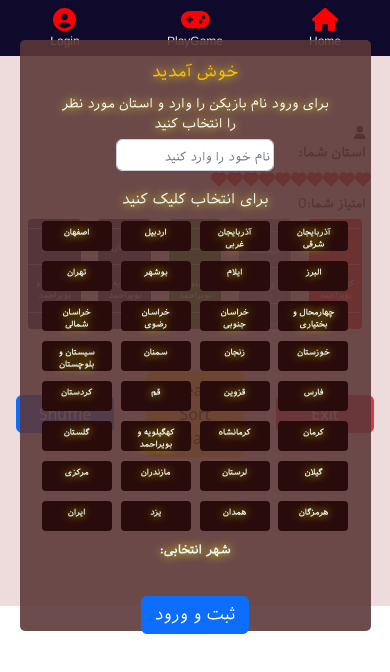
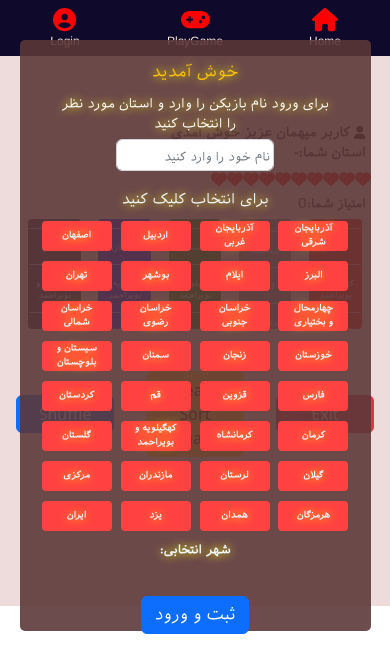
Before and after one commit to omidSharifi526/iranBinApp, a React (Create React App) app: page /playgame in a window 390 px wide. Shown: the top 672 px of the page. Built offline with nearby package versions, Linux system fonts and the light colour scheme.

Commit message:
showUserInfoInGamePage

```diff
--- a/src/Components/GetUserInfo/GetUserInfo.jsx
+++ b/src/Components/GetUserInfo/GetUserInfo.jsx
@@ -64,13 +64,14 @@ const GetUserInfo = ({stateChanger,usernameChanger,setCitySelected }) => {
         <div className='listCityforSelect-container'>
           {
             Cityes.map((val,index)=>{
-                return(<>
-                <div id='City-Cells' className='City-Cells btn '  onClick={(e)=>{
+
+                return(<div key={index} >
+                <div id='City-Cells' key={index} className='City-Cells btn '  onClick={(e)=>{
                   setCitySelectedinternal( e.target)
                 }}>
                     {val.name}
                 </div>
-                </>)
+                </div>)
             })
           }
 
--- a/src/Components/GetUserInfo/get/user-style.scss
+++ b/src/Components/GetUserInfo/get/user-style.scss
@@ -106,6 +106,7 @@ input{
       margin-top: 19px;
         color: aliceblue;
         text-shadow: 0 0 10px yellow;
+
     }
     .listCityforSelect-container{
         display: flex;
@@ -126,6 +127,7 @@ input{
             font-size: 13px;
             font-family: 'iranS';
             text-shadow: 0 0 10px yellow;
+
         }
 
         span{
@@ -182,12 +184,15 @@ font-size: 10px !important;
 @media only screen and (max-width: 1200px)   {
 
     #City-Cells{
-        background-color: rgb(41, 11, 11);
+        background-color: rgb(255, 65, 65);
         width: 70px;
         height: 30px;
-        font-size: 8px;
+
+        font-size: 9px;
         color: aliceblue;
         font-weight:900;
-        padding-top: 5px;
+       display: flex;
+       justify-content: center;
+       align-items: center;
     }
 }
--- a/src/Pages/GameSource/Components/ListOfCity-Style.scss
+++ b/src/Pages/GameSource/Components/ListOfCity-Style.scss
@@ -128,6 +128,8 @@
         margin: auto;
         padding-top: 13px;
         padding-bottom: 10px;
+
+
         // padding: 10px 0px 1px;
     }
 
--- a/src/Pages/GameSource/Components/ListOfCitys.jsx
+++ b/src/Pages/GameSource/Components/ListOfCitys.jsx
@@ -2,11 +2,13 @@ import React from 'react';
 import {motion} from 'framer-motion';
 import { useState } from 'react';
 import { FontAwesomeIcon } from '@fortawesome/react-fontawesome'
-import { faUser,faHeart,faStar } from '@fortawesome/free-solid-svg-icons'
+import { faUser,faHeart,faStar } from '@fortawesome/free-solid-svg-icons';
+import { useEffect } from 'react';
 
 import './ListOfCity-Style.scss';
 import { Cityes } from '../Data/GameInfo';
-import { isDisabled } from '@testing-library/user-event/dist/utils';
+// import { isDisabled } from '@testing-library/user-event/dist/utils';
+
 
 
 
@@ -47,25 +49,43 @@ import { isDisabled } from '@testing-library/user-event/dist/utils';
 
 
 const ListOfCitys = ({playerName,citySelected}) => {
-
-    const [shuffelled,setShuffeled]=useState(true);
-    let pName=playerName;
-    let CitySels=citySelected;
+  let pName=playerName;
+  let CitySels=citySelected;
 
 
 
 
+  const [userName,setUserName]=useState('')
+  const [citySelectedDoGet,setcitySelectedDoGet]=useState('');
+  const [shuffelled,setShuffeled]=useState(true);
+  const [score,setScore]=useState(0);
+  const [jun,reduceJun]=useState(['1','2','3','4','5','6','7','8','9','10']);
+  const[countRound,setCountRound]=useState(10);
+  const [showmess,setShowMess]=useState(false);
+  const[countRender,setcountRender]=useState(0);
+  const[shLists,setshLists]=useState([[],[],[],[],[]])
+
+let count=1
+  useEffect(() => {
+    console.log(typeof count)
+    if (countRender==0 && pName=='' && CitySels=='' ) {
+      setUserName('کاربر میهمان')
+      setcitySelectedDoGet('-')
+      setCountRound(countRender)
+
+    }
+    else if(pName!='' && CitySels!='') {
+      setUserName(pName);
+      setcitySelectedDoGet(CitySels);
+
+    }
+
+  }, [playerName])
 
 
-    // console.log('StandadArr',standardArr);
-    // console.log('Shuffle Arr',shuffleArr);
-    const [showmess,setShowMess]=useState(false);
-    const [score,setScore]=useState(0)
-    const [jun,reduceJun]=useState(['1','2','3','4','5','6','7','8','9','10']);
-    const[countRound,setCountRound]=useState(10);
-   // console.log('isjun',jun)
-    // const[rate,SetRate]=useState(0);
 
+
+    let Lshuf1,Lshuf2,Lshuf3,Lshuf4,Lshuf5;
 
     const createShuffeledList=()=>{
       let shufelled=Cityes
@@ -74,6 +94,7 @@ const ListOfCitys = ({playerName,citySelected}) => {
       .map(({ value }) => value);
       // console.log(shufelled);
       return shufelled;
+
 
     }
 
@@ -85,7 +106,16 @@ const ListOfCitys = ({playerName,citySelected}) => {
 
 
 
+    const resetGameIniti=()=>{
+      setShuffeled(true);
+      updateHeart();
+      calculateRate();
 
+      // setJun(jun-10)
+      // setShowMess(false)
+
+
+    }
 
 
 
@@ -100,10 +130,71 @@ const ListOfCitys = ({playerName,citySelected}) => {
 
         setShuffeled(false);
         setShowMess(true);
-        createShuffeledList();
+
+        calculateRate();
 
 
 
+
+      }
+
+
+
+
+      //////create Calculate Rate for display Result
+      const calculateRate=()=>{
+
+
+
+          // for (let index = 1; index < shLists.length; index++) {
+            // let[sh1,sh2,sh3,sh4,sh5]=shLists;
+            //  console.log(sh1,sh2,sh3,sh4,sh5);
+            let Lshf1=createShuffeledList()
+            setshLists(shLists[0]=[...Lshf1])
+            console.log('shLists[0]',shLists[0])
+            console.log('this sh :',sh1)
+
+            //console.log(sh1)
+
+
+
+
+            //  randomArrays[index].randomList.length=0;
+            //  let newArr=[...res];
+            //  randomArrays[index].randomList.push(newArr)
+            //  WOW Result Corrrrrrrrrect :)
+            //  console.log(index, randomArrays[index].randomList)
+
+            //  randomArrays[index].randomList;
+            // console.log(index,res);
+
+
+
+
+           // console.log(res,'res')
+           // console.log(index,randomArrays[index].randomList);
+
+
+          // }
+
+        //   let shufList=randomArrays.map((key,value)=>{
+        //     return(<>
+        //     {randomArrays}
+        //     <p></p>
+        //     </>)
+        //   })
+
+        // console.log(shufList,'created by calculate Btn')
+    // console.table('first',sh1)
+
+      }
+
+      const intRandomList=()=>{
+        if (shLists[0].length==0) {
+          return sh1;
+        } else {
+         return shLists[0]
+        }
 
       }
 
@@ -120,7 +211,7 @@ const ListOfCitys = ({playerName,citySelected}) => {
        if (jun.length>=2) {
         reduceJun(existingItems => {
           return existingItems.slice(0, existingItems.length - 1)
-          // return existingItems.filter((item, i) => i !== existingItems.length - 1);
+
         })
        }
 
@@ -128,25 +219,12 @@ const ListOfCitys = ({playerName,citySelected}) => {
 
 
 
-//////create Calculate Rate for display Result
-      const calculateRate=(l1,l2,l3,l4,l5)=>{
-        console.log(l1)
-
-
-      }
 
 
 
 
-      const resetGameIniti=()=>{
-        setShuffeled(true);
-        updateHeart();
-
-        // setJun(jun-10)
-        // setShowMess(false)
 
 
-      }
 
 
 
@@ -168,14 +246,14 @@ const ListOfCitys = ({playerName,citySelected}) => {
 
 
        <div className='userInfo-Container'>
-
+{/*create PlayerName AND City Selected row informations & Wellcome */}
                 <div className='PlayerNameContainer'>
-                 <span >  <FontAwesomeIcon icon={faUser} color="black" />  {pName} </span>
-                <span>استان شما:{CitySels}</span>
+                 <span >  <FontAwesomeIcon icon={faUser} color="black" />  {userName} عزیز خوش آمدی </span>
+                <span>استان شما:{citySelectedDoGet}</span>
 
                 </div>
 
-
+{/*create PlayerName row informations & Wellcome */}
 
                     <div className='junContainer'>
                    {jun.map((val,index)=>{
@@ -199,10 +277,17 @@ const ListOfCitys = ({playerName,citySelected}) => {
     </div>
     </div>
 
+{/* create Elament of Game!!!!!!!!! */}
+
+
+
     <div className='cityCol-Container'>
 
-    <div className='CityCol'>{(shuffelled?Cityes:sh1).map((val,index)=>{
+
+{/* List 1 of Display Results */}
+    <div  className='CityCol'>{(shuffelled?Cityes:sh1).map((val,index)=>{
         return(<>
+
         <motion.div transition={{duration:5}} animate={{y:shuffelled?860:0 } }>
             <p key={index}>{val.name}</p>
             </motion.div>
@@ -211,8 +296,8 @@ const ListOfCitys = ({playerName,citySelected}) => {
 
 
 
-
-    <div className='CityCol'>{(shuffelled?Cityes:sh2).map((val,index)=>{
+{/* List 2 of Display Results */}
+    <div className='CityCol' style={{background:'blue'}} >{(shuffelled?Cityes:sh2).map((val,index)=>{
         return(<>
             <motion.div transition={{duration:4}} animate={{y:shuffelled?860:0} }>
                 <p key={index}>{val.name}</p>
@@ -224,7 +309,7 @@ const ListOfCitys = ({playerName,citySelected}) => {
 
 
 
-
+{/* List 3 of Display Results */}
     <div className='CityCol' style={{background:'green'}}>{(shuffelled?Cityes:sh3).map((val,index)=>{
         return(<>
             <motion.div transition={{duration:2}} animate={{y:shuffelled?860:0} }>
@@ -235,7 +320,7 @@ const ListOfCitys = ({playerName,citySelected}) => {
     </div>
 
 
-
+{/* List 4 of Display Results */}
     <div className='CityCol' style={{background:'gray'}} >{(shuffelled?Cityes:sh4).map((val,index)=>{
         return(<>
             <motion.div transition={{duration:7}} animate={{y:shuffelled?860:0} }>
@@ -245,6 +330,7 @@ const ListOfCitys = ({playerName,citySelected}) => {
     })}
     </div>
 
+{/* List 5 of Display Results */}
     <div className='CityCol' style={{background:'red'}}>{(shuffelled?Cityes:sh5).map((val,index)=>{
         return(<>
             <motion.div transition={{duration:3}} animate={{y:shuffelled?860:0} }>
--- a/src/Pages/GameSource/Data/GameInfo.js
+++ b/src/Pages/GameSource/Data/GameInfo.js
@@ -10,7 +10,7 @@ export const Cityes=[
     {id:'9',name:"چهارمحال و بختیاری"},
     {id:'10',name:"خراسان جنوبی"},
     {id:'11',name:"خراسان رضوی"},
-    {id:'12',name:"خراسان شمالی	"},
+    {id:'12',name:"خراسان شمالی"},
     {id:'13',name:"خوزستان"},
     {id:'14',name:"زنجان"},
     {id:'15',name:"سمنان"},
```
